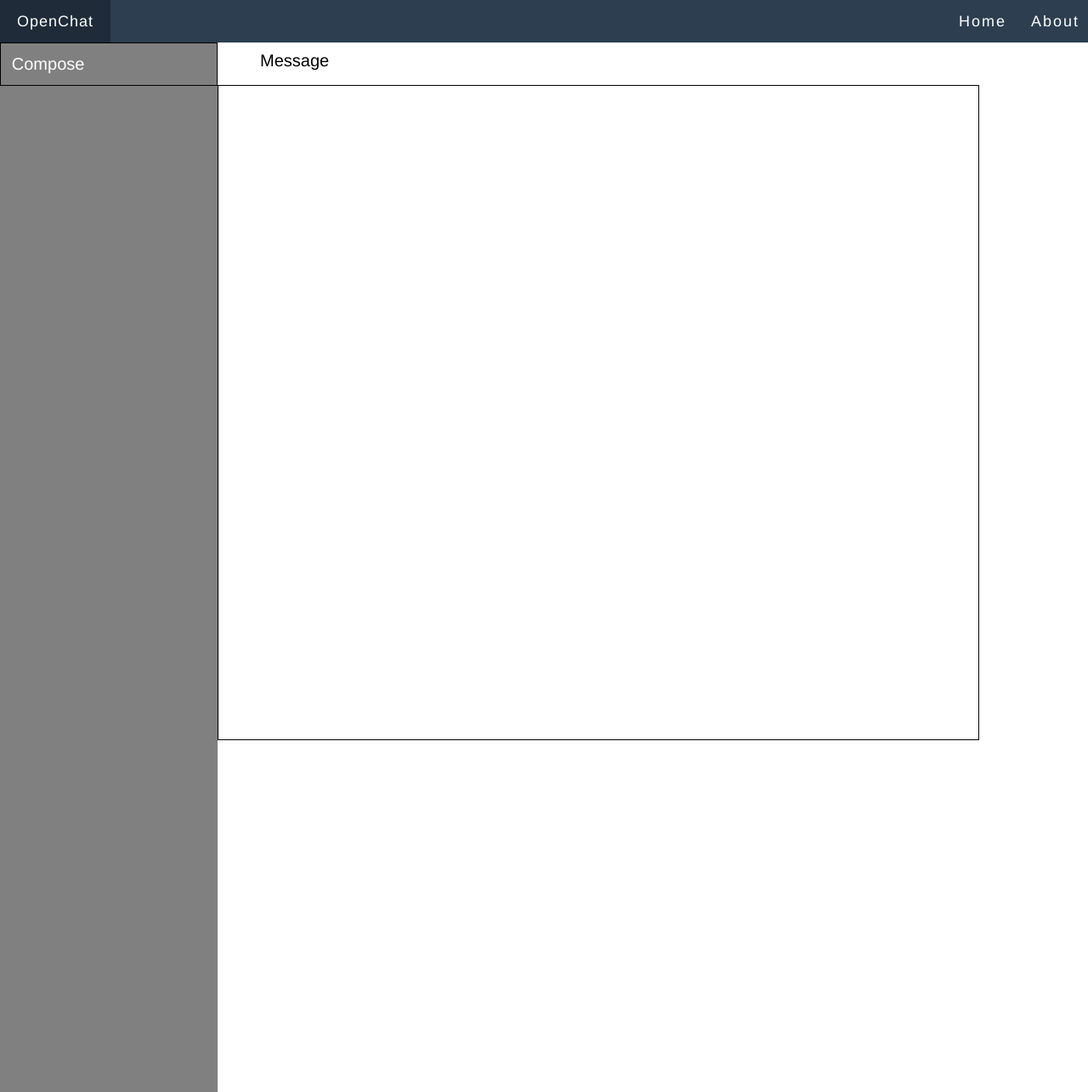
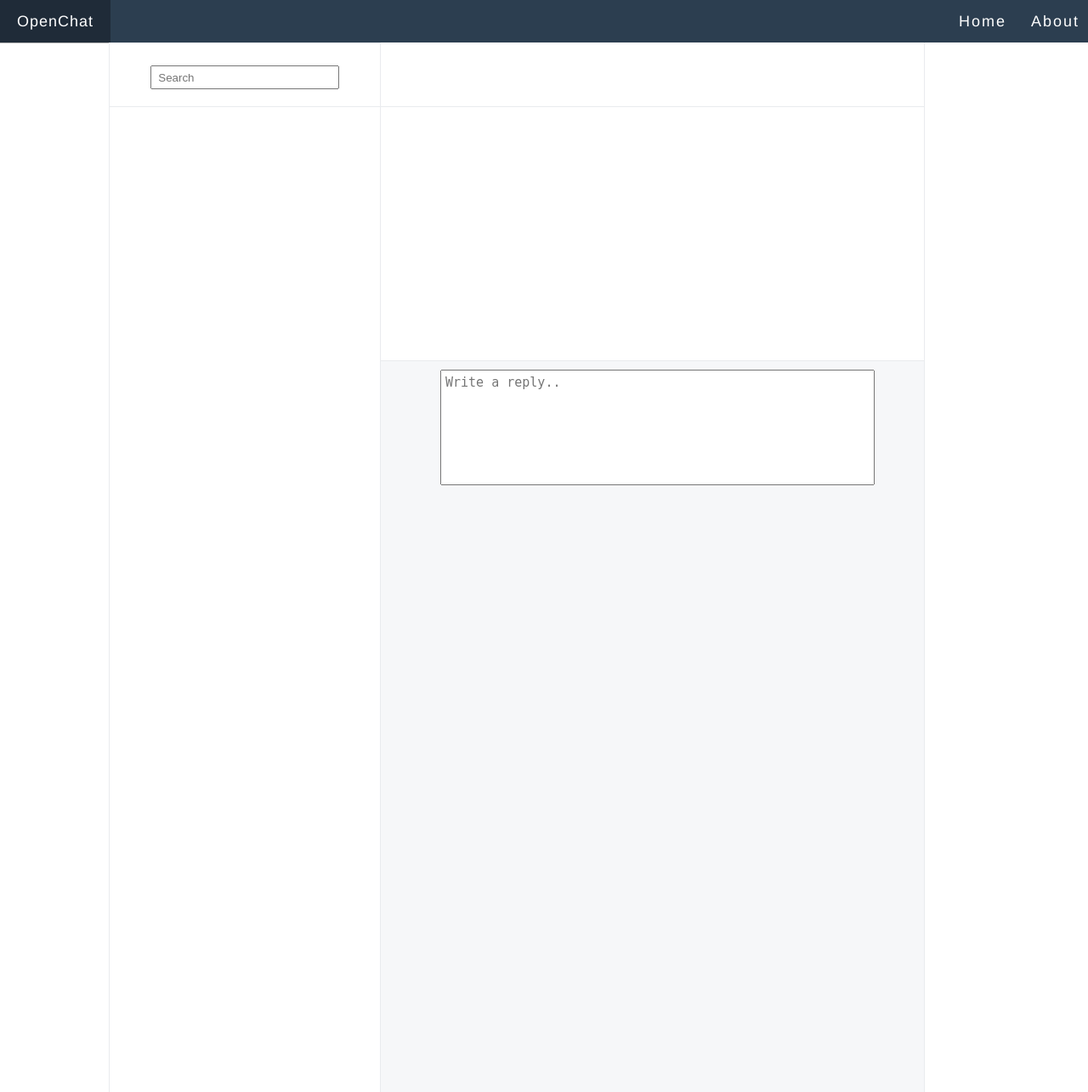
Before and after one commit to ankitjain28may/openchat, a PHP site: page /openchat/message.php in a window 1280 px wide. Shown: the whole page at 85% size. Run offline with PHP 8.4, Linux system fonts and the light colour scheme; the visitor is signed in with stand-in values (Sample User, id 1); data that the repository does not hold is empty.

Commit message:
message front-end improvement

```diff
--- a/CSS/style.css
+++ b/CSS/style.css
@@ -8,6 +8,7 @@ body {
 	height: 100%;
 	width: 100%;
 	position: absolute;
+	background-color: #FFF;
 }
 h1,h2,h3,h4 {
 	color: #3B5998;
@@ -19,6 +20,7 @@ ul {
 a {
 	text-decoration: none;
 	color:white;
+	cursor: pointer;
 }
 
 .header {
@@ -60,66 +62,98 @@ a {
 }
 .header ul li a:hover{
 	background-color:  rgba(0,0,0,0.3);
+
+}
+.search_message {
+	position: fixed;
+	width: 25%;
+	height: 75px;
+	margin-top: 50px;
+	margin-left: 10%;
+	text-align: center;
+	padding: 2%;
+	border: 1px solid #e9ebee;
+	border-bottom: none;
+	border-right-style:
+}
+.search_message input {
+	width: 80%;
+	height: 100%;
+	text-indent: 5px;
+
 }
 .sidebar {
 	position: fixed;
-	width: 20%;
-	background-color: grey;
+	width: 25%;
+	background-color: #FFF;
 	height: 100%;
-	margin-top: 50px;
+	margin-top: 125px;
+	margin-left: 10%;
 	float: left;
 	overflow: auto;
-}
-#compose
-{
-	width: 100%;
-	display: block;
-	padding: 5%;
-	font-size: 20px;
-	border: 1px solid black;
+	color: black;
+	border: 1px solid #e9ebee;
+
 }
 .message {
 	width: 100%;
 	display: block;
 	padding: 5%;
 	font-size: 20px;
-	border: 1px solid black;
-	border-top: none;
+	border-bottom: 1px solid #e9ebee;
+	color:black;
+	word-spacing: 5px;
+	letter-spacing: 1px;
 }
 .message:active {
-	background-color: black;
+	background-color: #324263;
+	color:#fff;
+}
+.message:hover {
+	background-color: #365899;
+	color:#fff;
+}
+
+.message_time {
+	font-size: 12px;
+	float: right;
+	/*margin: 0;*/
+	/*padding: 0;*/
+	vertical-align: sub;
 }
 
 .main {
 	position: fixed;
-	width: 70%;
-	margin-left: 20%;
-	margin-top: 100px;
-	background-color: white;
-	height: 60%;
+	width: 50%;
+	margin-left: 35%;
+	margin-top: 125px;
+	background-color: #FFF;
+	height: 300px;
 	padding: 1% 2%;
-	border: 1px solid black;
+	border: 1px solid #e9ebee;
+	border-left: none;
 }
 .chat-name {
 	position: fixed;
-	width: 70%;
-	margin-left: 20%;
+	width: 50%;
+	margin-left: 35%;
 	margin-top: 50px;
-	height: 50px;
-	background-color: white;
+	height: 75px;
+	background-color: #FFF;
+	padding: 20px 50px;
+	font-size: 25px;
+	display: block;
+	border-right: 1px solid #e9ebee;
+}
+#chat_heading {
 	color: black;
-	padding: 10px;
-	padding-left: 50px;
-	font-size: 20px;
-	display: block;
-	text-transform: capitalize;
 }
 .sender {
 	float: left;
 	padding: 5px 10px;
 	background-color: green;
 	border:1px solid black;
-	border-radius: 10%;
+	border-radius: 4%;
 	margin:0;
 }
 .receiver {
@@ -127,7 +161,28 @@ a {
 	padding: 5px 10px;
 	background-color:pink;
 	border:1px solid black;
-	border-radius: 10%;
+	border-radius: 4%;
 	margin:0;
 
 }
+.conversation_reply {
+	position: fixed;
+	width: 50%;
+	margin-left: 35%;
+	margin-top: 425px;
+	height: 100%;
+	background-color: #F6F7F9;
+	color: black;
+	padding: 10px 70px;
+	display: block;
+	border-right: 1px solid #e9ebee;
+}
+
+.conversation_reply textarea {
+	width: 100%;
+	height: 124px;
+	font-size: 15px;
+	padding: 5px;
+	resize:none;
+	overflow: hidden;
+}
--- a/change.php
+++ b/change.php
@@ -24,7 +24,9 @@ if(isset($_SESSION['start']) && isset($_REQUEST['q']))
 					{
 						if($result1->num_rows>0)
 						{
-							$array=array_merge($array,[$result1->fetch_assoc()]);
+							$fetch=$result1->fetch_assoc();
+							$fetch=array_merge($fetch,['time'=>$row['time']]);
+							$array=array_merge($array,[$fetch]);
 						}
 					}
 				}
@@ -37,7 +39,9 @@ if(isset($_SESSION['start']) && isset($_REQUEST['q']))
 					{
 						if($result1->num_rows>0)
 						{
-							$array=array_merge($array,[$result1->fetch_assoc()]);
+							$fetch=$result1->fetch_assoc();
+							$fetch=array_merge($fetch,['time'=>$row['time']]);
+							$array=array_merge($array,[$fetch]);
 						}
 					}
 				}
--- a/index.js
+++ b/index.js
@@ -17,15 +17,17 @@ function init()
             var para=document.createElement("a");
             var node=document.createTextNode(arr[i]['name']);
             para.appendChild(node);
-            // para.setAttribute('id',arr[i]['username']);
+            para.setAttribute('id',arr[i]['username']);
             para.setAttribute('href','message.php#'+arr[i]['username']);
             para.setAttribute('class','message');
-            para.setAttribute('onclick','chat(\''+arr[i]['username']+'\')');
+            // para.setAttribute('onclick','chat(\''+arr[i]['username']+'\')');
+            para.setAttribute('onclick','chat(this)');
             ele.appendChild(para);
-            // var bre=document.createElement("br");
-            // ele.appendChild(bre);
-            // para.appendChild('<br>');
-            // ele.appendChild('<br>');
+            var bre=document.createElement("span");
+            var inp=document.createTextNode(arr[i]['time']);
+            bre.appendChild(inp);
+            bre.setAttribute('class','message_time');
+            para.appendChild(bre);
 
           };
         };
@@ -36,14 +38,15 @@ function init()
     document.getElementById("conversation").innerHTML="";
 }
 
-function chat(username)
+function chat(element)
 {
-  console.log(username);
+  console.log(element);
     var p='';
     var arr;
-    var q=username;
+    var q=element.id;
     var xmlhttp = new XMLHttpRequest();
     var ele=document.getElementById("conversation");
+    document.getElementById("chat_heading").innerHTML=element.innerHTML;
     ele.innerHTML="";
     xmlhttp.onreadystatechange = function() {
       if (xmlhttp.readyState == 4 && xmlhttp.status == 200) {
@@ -53,7 +56,6 @@ function chat(username)
           arr=JSON.parse(arr);
           console.log(arr);
           for (var i = arr.length - 1; i >= 0; i--) {
-            // var para='<p id="'+arr[i]['username']+'">'+arr[i]['name']+'</p>';
             var para=document.createElement("p");
             var node=document.createTextNode(arr[i]['message']);
             para.appendChild(node);
@@ -66,9 +68,15 @@ function chat(username)
             // para.setAttribute('onclick','chat("'+arr[i]['username']+'")');
             ele.appendChild(para);
             var bre=document.createElement("br");
+            bre.setAttribute("style","clear:both;");
             ele.appendChild(bre);
-            // para.appendChild('<br>');
-            // ele.appendChild('<br>');
+
+            var tt=document.createElement("sub");
+            var inp=document.createTextNode(arr[i]['time']);
+            tt.appendChild(inp);
+            tt.setAttribute('class','message_time');
+            para.appendChild(tt);
+
 
           };
         }
--- a/message.php
+++ b/message.php
@@ -24,71 +24,42 @@ if(isset($_SESSION['start']) and empty($_GET['user']))
 			</ul>
 		</div>
 
+		<!-- search -->
+
+		<div class="search_message">
+			<input type="text" name="search_item" placeholder="Search">
+		</div>
+
+
 		<!-- sidebar -->
 
 		<div class="sidebar" id="message">
-			<div><a  id="compose" href="">Compose</a></div>
 		</div>
 
 		<!-- chat name -->
 
-		<div><a class="chat-name" href="">message</a></div>
+		<div class="chat-name">
+			<a id="chat_heading" href="" ></a>
+		</div>
 
 		<!-- conversation -->
 
 		<div class="main" id="conversation">
 		</div>
 
+		<!-- Reply -->
+
+		<div class="conversation_reply">
+			<textarea type="text" name="conversation_text" placeholder="Write a reply.."></textarea>
+		</div>
+
+
+
 	</body>
 	<script type="text/javascript" src="index.js"></script>
 </html>
 
-
 <?php
-}
-else if(isset($_SESSION['start']) and isset($_GET['user']))
-{
-	?>
-<!DOCTYPE html>
-<html>
-	<head>
-		<meta charset="UTF-8">
-		<title>Messages</title>
-		<link rel="stylesheet" href="../CSS/style.css">
-	 	<!-- <link rel="stylesheet" href="css/font-awesome-4.6.2/css/font-awesome.min.css">		 -->
-	</head>
-	<body onload="init_m()">
-		<!-- header -->
-
-		<div class="header">
-			<a id="brand" href="">OpenChat</a>
-			<ul class="nav-right">
-
-				<li><a href="">Home</a></li>
-				<li><a href="">About</a></li>
-			</ul>
-		</div>
-
-		<!-- sidebar -->
-
-		<div class="sidebar" id="message">
-			<div><a  id="compose" href="">Compose</a></div>
-		</div>
-
-		<!-- chat name -->
-
-		<div><a class="chat-name" href="">message</a></div>
-
-		<!-- conversation -->
-
-		<div class="main" id="conversation">
-		</div>
-
-	</body>
-	<script type="text/javascript" src="../index.js"></script>
-</html>
-<?php
-	echo $_GET['user'];
 }
 else{
 	header('Location:http://www.localhost/openchat/login.php');
```
